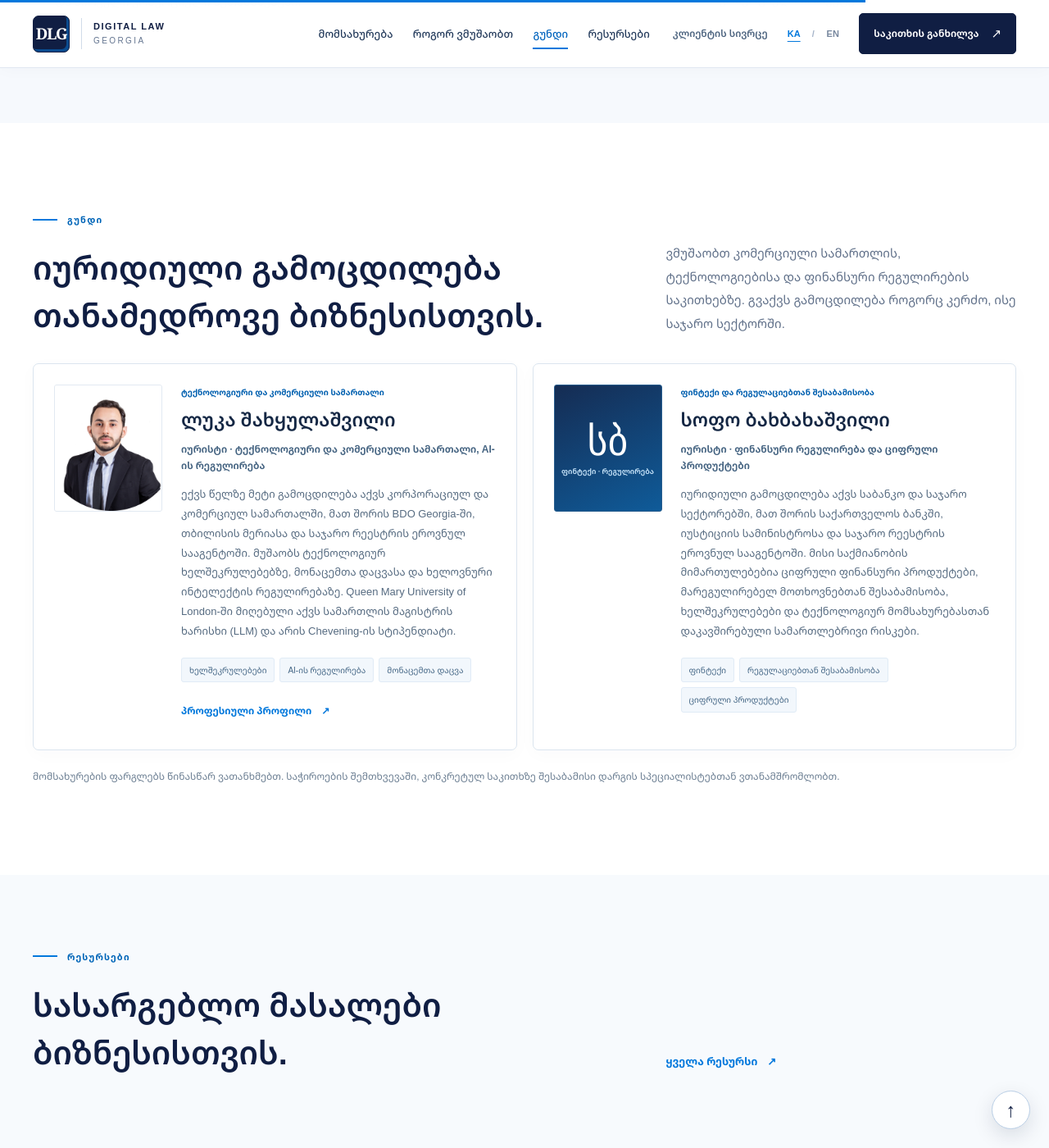
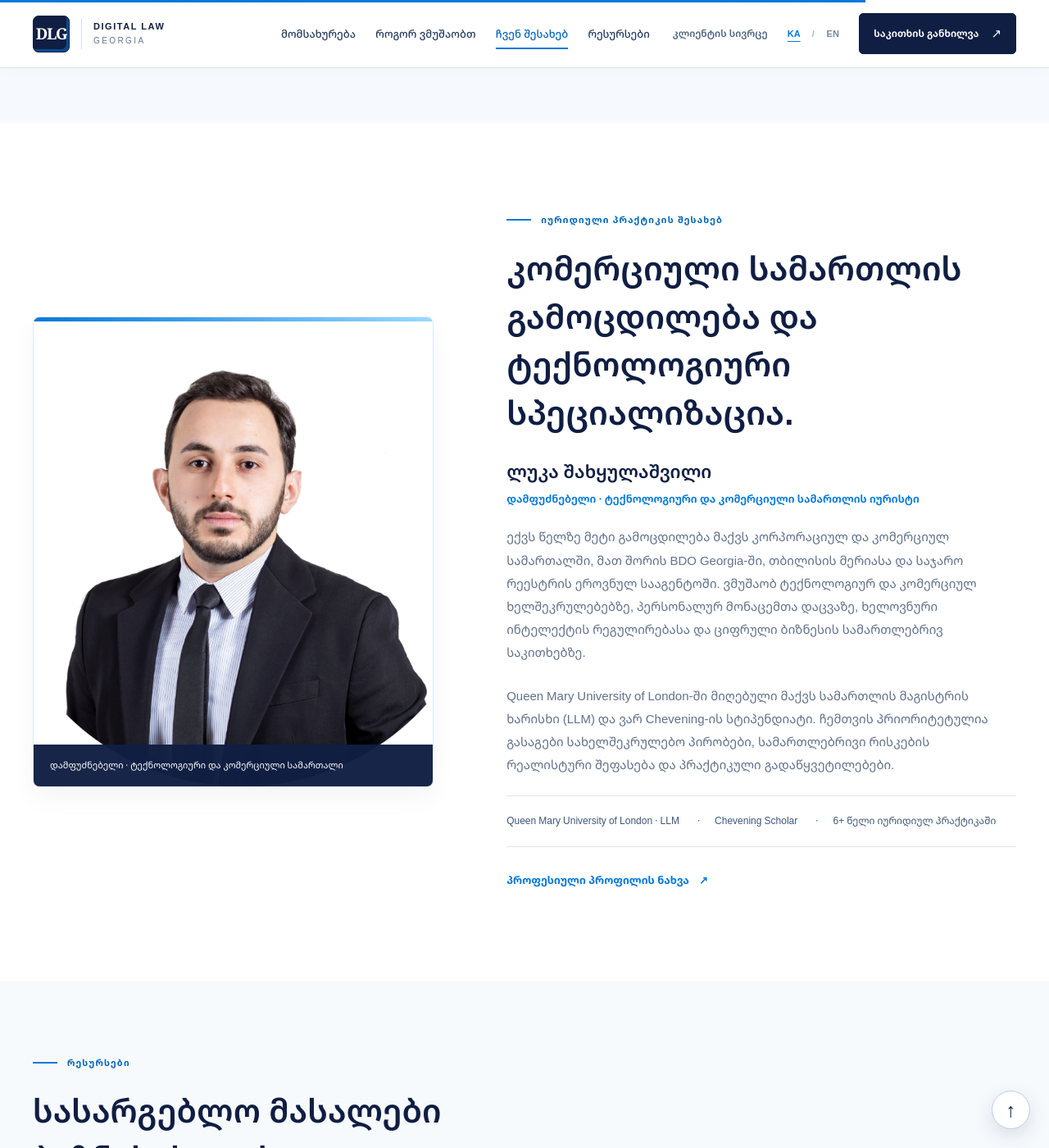
Before and after one commit to luka019/lukaswebsite, a Jekyll site: the page index.html, which Jekyll copies as it is, in a window 1280 px wide and 1400 px high, scrolled down 4495 px. Shown: the whole window at 82% size. Built offline with Jekyll 4.4.1, drawn with Linux system fonts in a browser that asks for light colours.

Commit message:
content: restore single founder-led practice and remove second lawyer biography

```diff
--- a/index.html
+++ b/index.html
@@ -18,10 +18,10 @@
   <link rel="stylesheet" href="/styles.css?v=20261106-editorial">
   <link rel="stylesheet" href="/firm.css?v=20261106-premium">
   <link rel="stylesheet" href="/firm-premium.css?v=20261106-service-team">
-  <link rel="stylesheet" href="/firm-upgrade.css?v=20261106-team-v1">
+  <link rel="stylesheet" href="/firm-upgrade.css?v=20261106-photo-v2">
   <script src="/script.js?v=20261106-editorial" defer></script>
   <script src="/firm-interactions.js?v=20261106-service-team" defer></script>
-  <script src="/firm-hero.js?v=20261106-team-v1" defer></script>
+  <script src="/firm-hero.js?v=20261106-photo-v2" defer></script>
 </head>
 <body class="law-home" data-default-language="ka" data-title-ka="Digital Law Georgia | იურიდიული მომსახურება ბიზნესისთვის" data-title-en="Digital Law Georgia | Business & Technology Law">
   <div class="law-scroll-progress" aria-hidden="true" data-scroll-progress></div>
@@ -32,7 +32,7 @@
     <nav class="site-nav law-nav" id="site-nav" aria-label="მთავარი ნავიგაცია" data-en-aria="Main navigation">
       <a href="/#services" data-en="Services">მომსახურება</a>
       <a href="/#approach" data-en="How we work">როგორ ვმუშაობთ</a>
-      <a href="/#about" data-en="Our team">გუნდი</a>
+      <a href="/#about" data-en="About">ჩვენ შესახებ</a>
       <a href="/resources/" data-site-link data-en="Insights">რესურსები</a>
       <a class="law-nav-mobile-client" href="/client/" data-site-link data-en="Client space">კლიენტის სივრცე</a>
       <a class="law-nav-mobile-cta" href="/client/?consultation=1" data-site-link data-en="Discuss your matter">საკითხის განხილვა</a>
@@ -248,32 +248,21 @@
     </div></section>
 
     <section class="law-section law-about" id="about" aria-labelledby="about-heading">
- <div class="container">
-  <div class="law-section-head law-team-intro"><div><p class="law-eyebrow"><span class="law-eyebrow-line" aria-hidden="true"></span><span data-en="OUR TEAM">გუნდი</span></p><h2 id="about-heading" data-en="Legal experience for modern business.">იურიდიული გამოცდილება თანამედროვე ბიზნესისთვის.</h2></div><p class="law-section-intro" data-en="Our work draws on commercial legal practice, technology regulation and financial-sector compliance experience.">ვმუშაობთ კომერციული სამართლის, ტექნოლოგიებისა და ფინანსური რეგულირების საკითხებზე. გვაქვს გამოცდილება როგორც კერძო, ისე საჯარო სექტორში.</p></div>
-  <div class="dlg-team-grid">
-   <article class="dlg-team-member">
-    <div class="dlg-team-photo"><img src="/assets/luka-shakhkulashvili.png" alt="ლუკა შახყულაშვილი" data-en-alt="Luka Shakhkulashvili" loading="lazy" width="800" height="800"></div>
-    <div class="dlg-team-copy">
-      <span class="dlg-team-label" data-en="TECHNOLOGY & COMMERCIAL LAW">ტექნოლოგიური და კომერციული სამართალი</span>
-      <h3 data-en="Luka Shakhkulashvili">ლუკა შახყულაშვილი</h3>
-      <p class="dlg-team-position" data-en="Lawyer · Technology, AI and commercial law">იურისტი · ტექნოლოგიური და კომერციული სამართალი, AI-ის რეგულირება</p>
-      <p data-en="Over six years of corporate and commercial law experience, including work at BDO Georgia, Tbilisi City Hall and the National Agency of Public Registry. Focuses on technology contracts, data protection and AI regulation. Holds an LLM from Queen Mary University of London and is a Chevening Scholar.">ექვს წელზე მეტი გამოცდილება აქვს კორპორაციულ და კომერციულ სამართალში, მათ შორის BDO Georgia-ში, თბილისის მერიასა და საჯარო რეესტრის ეროვნულ სააგენტოში. მუშაობს ტექნოლოგიურ ხელშეკრულებებზე, მონაცემთა დაცვასა და ხელოვნური ინტელექტის რეგულირებაზე. Queen Mary University of London-ში მიღებული აქვს სამართლის მაგისტრის ხარისხი (LLM) და არის Chevening-ის სტიპენდიატი.</p>
-      <div class="dlg-team-areas"><span data-en="Contracts">ხელშეკრულებები</span><span data-en="AI regulation">AI-ის რეგულირება</span><span data-en="Data protection">მონაცემთა დაცვა</span></div>
-      <a class="law-inline-link" href="https://www.linkedin.com/in/luka-shakhkulashvili/" target="_blank" rel="noopener noreferrer"><span data-en="Professional profile">პროფესიული პროფილი</span><span aria-hidden="true">↗</span></a>
-    </div>
-   </article>
-   <article class="dlg-team-member">
-    <div class="dlg-team-photo dlg-team-monogram" aria-label="სოფო ბახბახაშვილი" data-en-aria="Sopho Bakhbakhashvili"><span aria-hidden="true">სბ</span><small data-en="FINTECH · REGULATORY ADVISORY">ფინტექი · რეგულირება</small></div>
-    <div class="dlg-team-copy">
-      <span class="dlg-team-label" data-en="FINTECH & REGULATORY COMPLIANCE">ფინტექი და რეგულაციებთან შესაბამისობა</span>
-      <h3 data-en="Sopho Bakhbakhashvili">სოფო ბახბახაშვილი</h3>
-      <p class="dlg-team-position" data-en="Lawyer · Financial regulation and digital products">იურისტი · ფინანსური რეგულირება და ციფრული პროდუქტები</p>
-      <p data-en="Legal experience in banking and the public sector, including the Bank of Georgia, the Ministry of Justice and the National Agency of Public Registry. Her areas of work include digital financial products, regulatory compliance, contracts and legal risks relating to technology services.">იურიდიული გამოცდილება აქვს საბანკო და საჯარო სექტორებში, მათ შორის საქართველოს ბანკში, იუსტიციის სამინისტროსა და საჯარო რეესტრის ეროვნულ სააგენტოში. მისი საქმიანობის მიმართულებებია ციფრული ფინანსური პროდუქტები, მარეგულირებელ მოთხოვნებთან შესაბამისობა, ხელშეკრულებები და ტექნოლოგიურ მომსახურებასთან დაკავშირებული სამართლებრივი რისკები.</p>
-      <div class="dlg-team-areas"><span data-en="FinTech">ფინტექი</span><span data-en="Regulatory compliance">რეგულაციებთან შესაბამისობა</span><span data-en="Digital products">ციფრული პროდუქტები</span></div>
-    </div>
-   </article>
+ <div class="container law-about-grid">
+  <div class="law-about-image">
+   <img src="/assets/luka-shakhkulashvili.png" alt="ლუკა შახყულაშვილი — Digital Law Georgia-ს დამფუძნებელი" data-en-alt="Luka Shakhkulashvili, founder of Digital Law Georgia" width="800" height="800" loading="lazy">
+   <div class="law-about-image-caption"><span data-en="FOUNDER · TECHNOLOGY & COMMERCIAL LAW">დამფუძნებელი · ტექნოლოგიური და კომერციული სამართალი</span></div>
   </div>
-  <p class="dlg-team-note" data-en="We agree the scope of each engagement in advance and involve relevant specialists where needed.">მომსახურების ფარგლებს წინასწარ ვათანხმებთ. საჭიროების შემთხვევაში, კონკრეტულ საკითხზე შესაბამისი დარგის სპეციალისტებთან ვთანამშრომლობთ.</p>
+  <div class="law-about-copy">
+   <p class="law-eyebrow"><span class="law-eyebrow-line" aria-hidden="true"></span><span data-en="ABOUT THE PRACTICE">იურიდიული პრაქტიკის შესახებ</span></p>
+   <h2 id="about-heading" data-en="Commercial experience. Technology-law focus.">კომერციული სამართლის გამოცდილება და ტექნოლოგიური სპეციალიზაცია.</h2>
+   <h3 data-en="Luka Shakhkulashvili">ლუკა შახყულაშვილი</h3>
+   <p class="law-about-role" data-en="Founder · Technology & Commercial Lawyer">დამფუძნებელი · ტექნოლოგიური და კომერციული სამართლის იურისტი</p>
+   <p data-en="Over six years of corporate and commercial law experience, including BDO Georgia, Tbilisi City Hall and the National Agency of Public Registry. My practice covers technology and commercial contracts, data protection, AI regulation and legal matters affecting digital businesses.">ექვს წელზე მეტი გამოცდილება მაქვს კორპორაციულ და კომერციულ სამართალში, მათ შორის BDO Georgia-ში, თბილისის მერიასა და საჯარო რეესტრის ეროვნულ სააგენტოში. ვმუშაობ ტექნოლოგიურ და კომერციულ ხელშეკრულებებზე, პერსონალურ მონაცემთა დაცვაზე, ხელოვნური ინტელექტის რეგულირებასა და ციფრული ბიზნესის სამართლებრივ საკითხებზე.</p>
+   <p data-en="I hold an LLM from Queen Mary University of London and am a Chevening Scholar. I approach legal issues with an emphasis on clear terms, realistic risk assessment and commercial decisions.">Queen Mary University of London-ში მიღებული მაქვს სამართლის მაგისტრის ხარისხი (LLM) და ვარ Chevening-ის სტიპენდიატი. ჩემთვის პრიორიტეტულია გასაგები სახელშეკრულებო პირობები, სამართლებრივი რისკების რეალისტური შეფასება და პრაქტიკული გადაწყვეტილებები.</p>
+   <div class="law-about-credentials"><span>Queen Mary University of London · LLM</span><span>Chevening Scholar</span><span data-en="6+ years of legal experience">6+ წელი იურიდიულ პრაქტიკაში</span></div>
+   <a class="law-inline-link" href="https://www.linkedin.com/in/luka-shakhkulashvili/" target="_blank" rel="noopener noreferrer"><span data-en="Professional profile">პროფესიული პროფილის ნახვა</span><span aria-hidden="true">↗</span></a>
+  </div>
  </div>
 </section>
 <section class="law-section law-insights" aria-labelledby="insights-heading"><div class="container">
```
